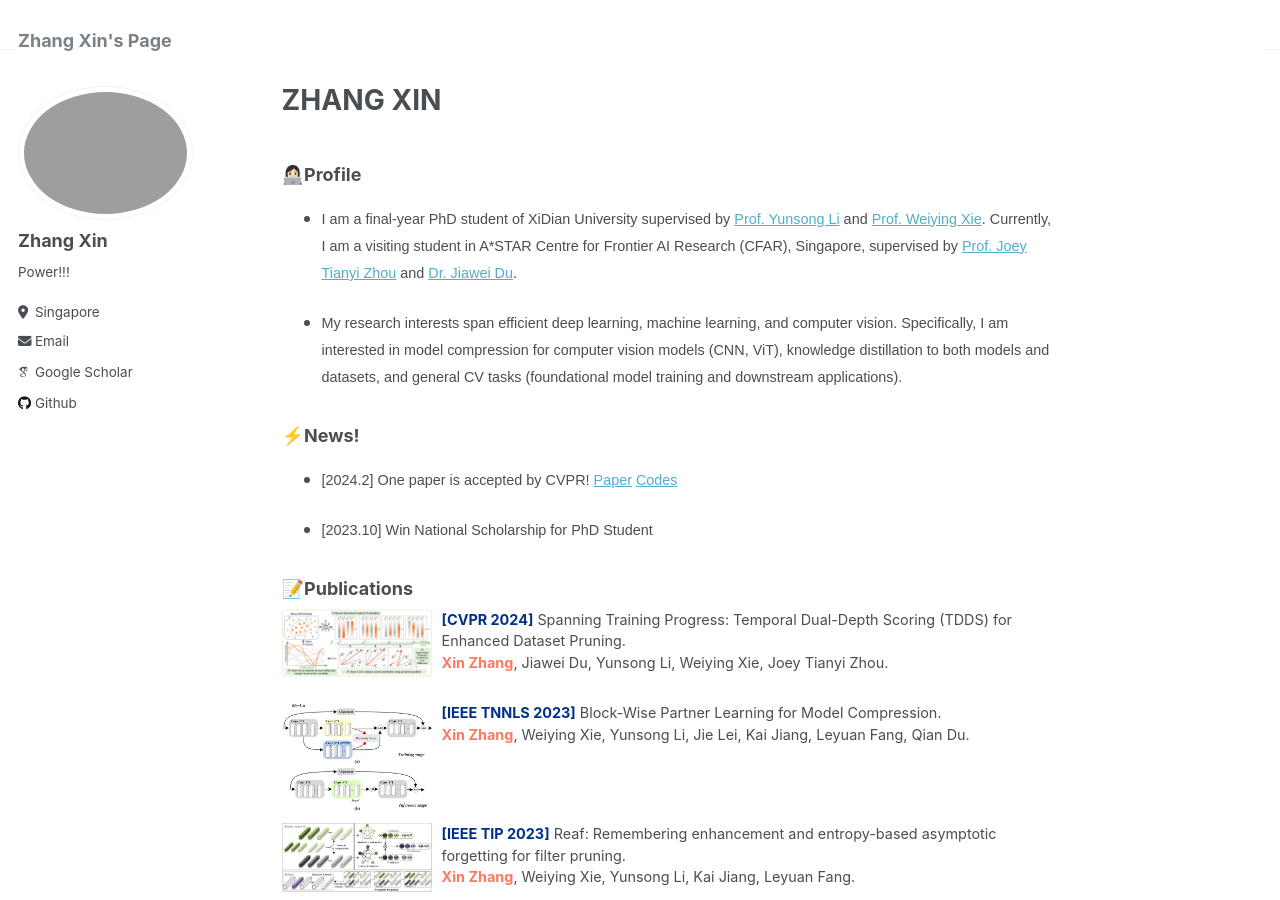
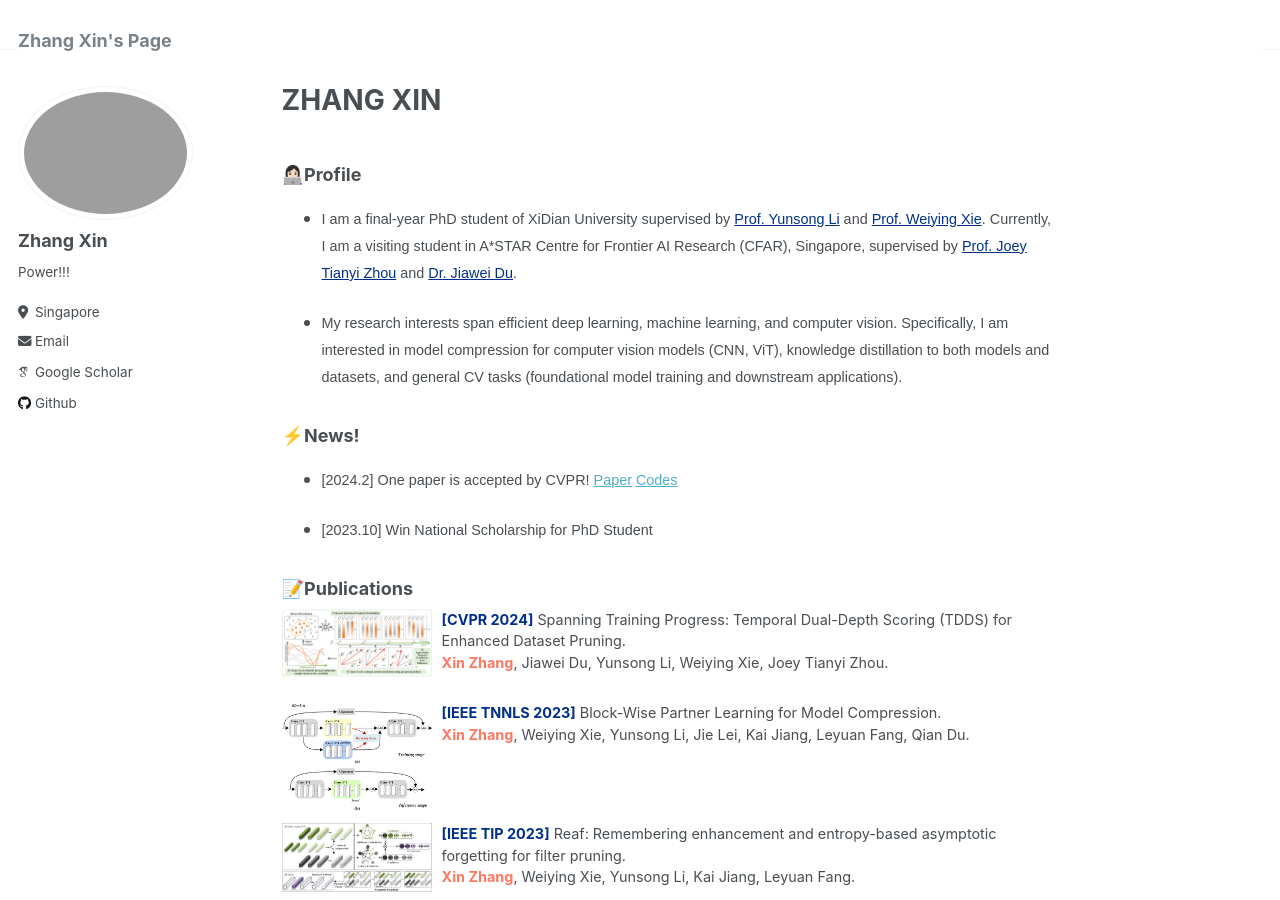
Before and after one commit to zhangxin-xd/zhangxin-xd.github.io, a Jekyll site: the page built from _pages/about.md, in a window 1280 px wide and 900 px high. Built offline with Jekyll 4.4.1, drawn with Linux system fonts in a browser that asks for light colours; some web fonts are replaced.

Commit message:
Update about.md

```diff
--- a/_pages/about.md
+++ b/_pages/about.md
@@ -9,7 +9,7 @@ redirect_from:
 
 ### 👩🏻‍💻Profile
 
-- <span style="font-family:Arial; font-size:0.8em;"> I am a final-year PhD student of XiDian University supervised by [Prof. Yunsong Li](https://web.xidian.edu.cn/ysli/) and [Prof. Weiying Xie](https://web.xidian.edu.cn/wyxie/). Currently, I am a visiting student in A*STAR Centre for Frontier AI Research (CFAR), Singapore, supervised by [Prof. Joey Tianyi Zhou](https://joeyzhouty.github.io/index.html) and [Dr. Jiawei Du](https://scholar.google.com/citations?user=WrJKEzEAAAAJ&hl=en).
+- <span style="font-family:Arial; font-size:0.8em;"> I am a final-year PhD student of XiDian University supervised by <a href="https://web.xidian.edu.cn/ysli/" style="color:#00308B;">Prof. Yunsong Li</a> and <a href="https://web.xidian.edu.cn/wyxie/" style="color:#00308B;">Prof. Weiying Xie</a>. Currently, I am a visiting student in A*STAR Centre for Frontier AI Research (CFAR), Singapore, supervised by <a href="https://joeyzhouty.github.io/index.html" style="color:#00308B;">Prof. Joey Tianyi Zhou</a> and <a href="https://scholar.google.com/citations?user=WrJKEzEAAAAJ&hl=en" style="color:#00308B;">Dr. Jiawei Du</a>.
 
 - <span style="font-family:Arial; font-size:0.8em;"> My research interests span efficient deep learning, machine learning, and computer vision. Specifically, I am interested in model compression for computer vision models (CNN, ViT), knowledge distillation to both models and datasets, and general CV tasks (foundational model training and downstream applications).
 
```
